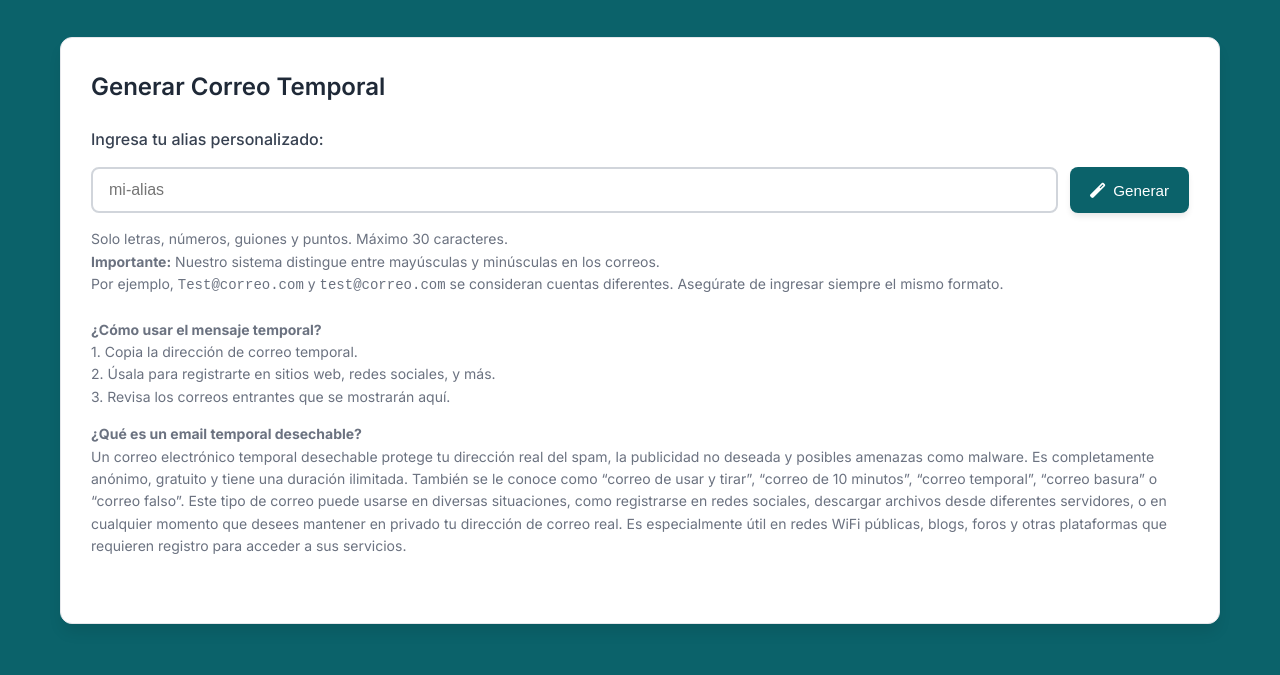
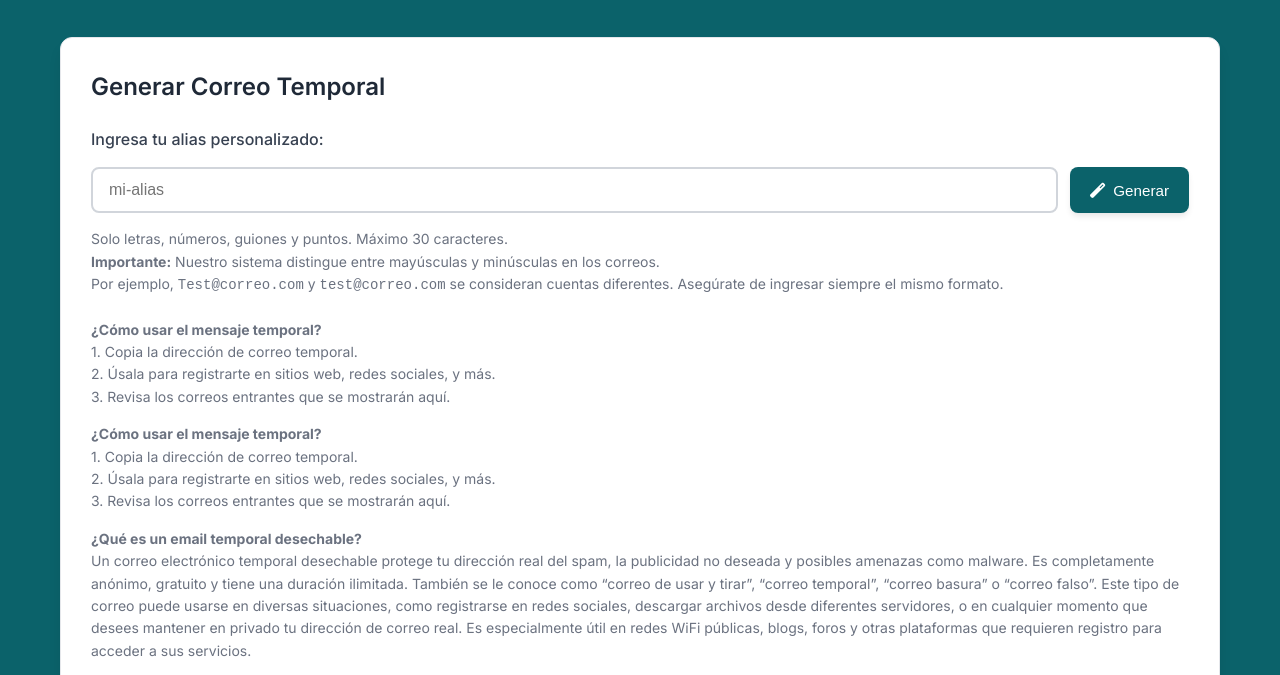
Before and after one commit to lvillavic9/TempMail, a plain HTML site: page index.html in a window 1280 px wide. Shown: the part 125-800 px from the top of the page. Drawn offline with Linux system fonts and the light colour scheme.

Commit message:
Update index.html

```diff
--- a/index.html
+++ b/index.html
@@ -53,8 +53,14 @@
                             3. Revisa los correos entrantes que se mostrarán aquí.
                         </div>
                         <div class="input-help">
+                            <strong>¿Cómo usar el mensaje temporal?</strong><br>
+                            1. Copia la dirección de correo temporal.<br>
+                            2. Úsala para registrarte en sitios web, redes sociales, y más.<br>
+                            3. Revisa los correos entrantes que se mostrarán aquí.
+                        </div>
+                        <div class="input-help">
                             <strong>¿Qué es un email temporal desechable?</strong><br>
-                            Un correo electrónico temporal desechable protege tu dirección real del spam, la publicidad no deseada y posibles amenazas como malware. Es completamente anónimo, gratuito y tiene una duración ilimitada. También se le conoce como “correo de usar y tirar”, “correo de 10 minutos”, “correo temporal”, “correo basura” o “correo falso”. Este tipo de correo puede usarse en diversas situaciones, como registrarse en redes sociales, descargar archivos desde diferentes servidores, o en cualquier momento que desees mantener en privado tu dirección de correo real. Es especialmente útil en redes WiFi públicas, blogs, foros y otras plataformas que requieren registro para acceder a sus servicios.
+                            Un correo electrónico temporal desechable protege tu dirección real del spam, la publicidad no deseada y posibles amenazas como malware. Es completamente anónimo, gratuito y tiene una duración ilimitada. También se le conoce como “correo de usar y tirar”, “correo temporal”, “correo basura” o “correo falso”. Este tipo de correo puede usarse en diversas situaciones, como registrarse en redes sociales, descargar archivos desde diferentes servidores, o en cualquier momento que desees mantener en privado tu dirección de correo real. Es especialmente útil en redes WiFi públicas, blogs, foros y otras plataformas que requieren registro para acceder a sus servicios.
                         </div>
                         <div id="tagError" class="error-message"></div>
                     </div>
```
